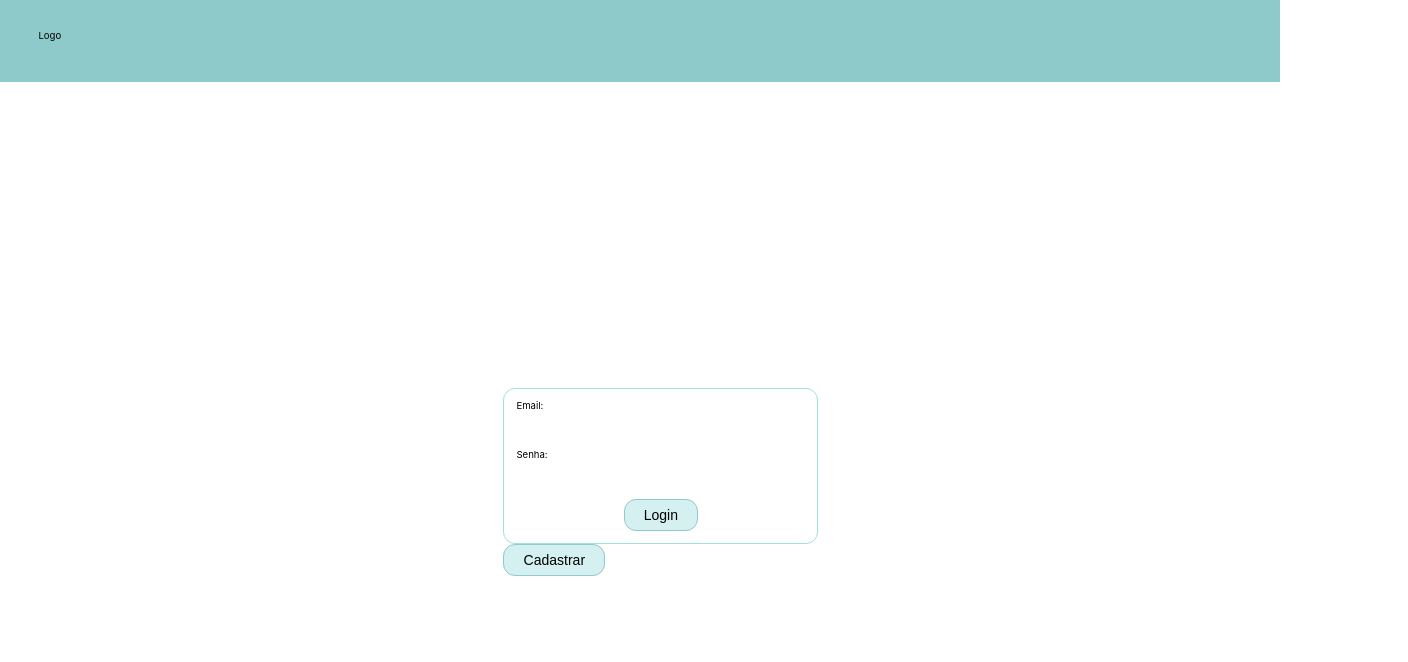
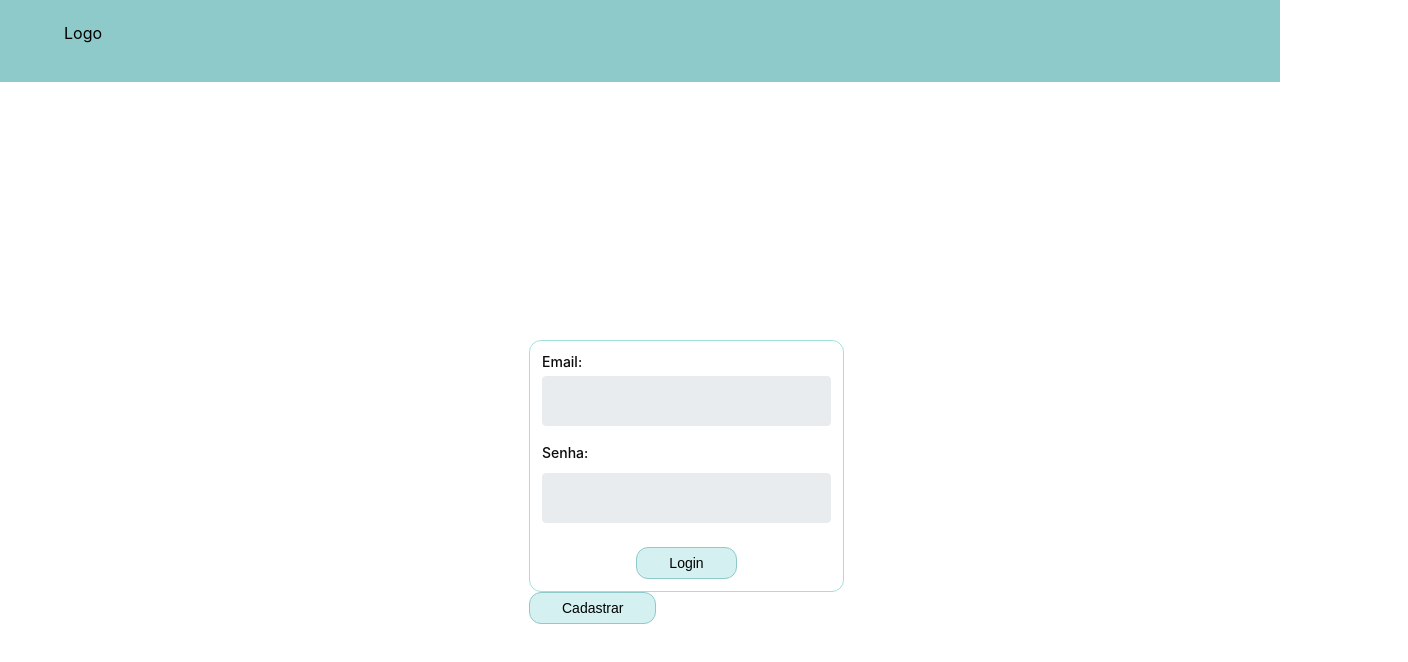
Before and after one commit to thaygobajgar/crud-client-contacts-react, a React (Create React App) app: page / in a window 1280 px wide. Shown: the top 662 px of the page, 1408 px wide, since content can reach past the window. Built offline with nearby package versions, Linux system fonts and the light colour scheme.

Commit message:
fix: fix LoginPage components

```diff
--- a/src/pages/Login/index.tsx
+++ b/src/pages/Login/index.tsx
@@ -12,6 +12,8 @@ import {
 } from "../../interfaces/client.interfaces";
 import { useNavigate } from "react-router-dom";
 import { StyledForm } from "../../components/Form/style";
+import { StyledText } from "../../styles/typography";
+import { StyledTextInput } from "../../styles/input";
 
 const LoginPage = () => {
   const { clientLogin } = useAuthContext();
@@ -36,15 +38,21 @@ const LoginPage = () => {
         <div>
           <StyledForm onSubmit={handleSubmit(submit)}>
             <div>
-              <label htmlFor="email">Email:</label>
-              <input {...register("email")} />
-              <span>{errors.email?.message}</span>
+              <StyledText tag="label" htmlFor="email">
+                Email:
+              </StyledText>
+              <StyledTextInput type="email" {...register("email")} />
+              <StyledText tag="span" fontSize={12} color="--alert-1">
+                {errors.email?.message}
+              </StyledText>
             </div>
-            <div>
-              <label htmlFor="password">Senha:</label>
-              <input {...register("password")} />
-              <span>{errors.password?.message}</span>
-            </div>
+            <StyledText tag="label" htmlFor="password">
+              Senha:
+            </StyledText>
+            <StyledTextInput type="password" {...register("password")} />
+            <StyledText tag="span" fontSize={10} color="--alert-1">
+              {errors.password?.message}
+            </StyledText>
             <StyledButton type="submit">Login</StyledButton>
           </StyledForm>
           <StyledButton onClick={() => navigate("/register")}>
--- a/src/styles/GlobalStyles.ts
+++ b/src/styles/GlobalStyles.ts
@@ -32,7 +32,6 @@ export default createGlobalStyle`
     --success-3: #DDF3E4;
 
 
-    font-size: 60%;
 }
 
 button{
```
